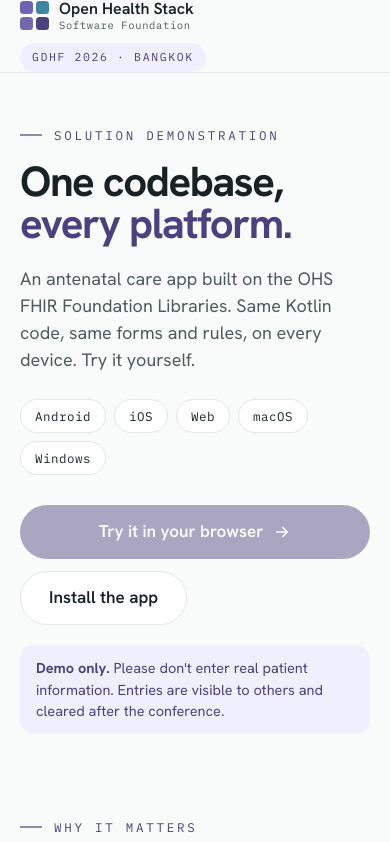
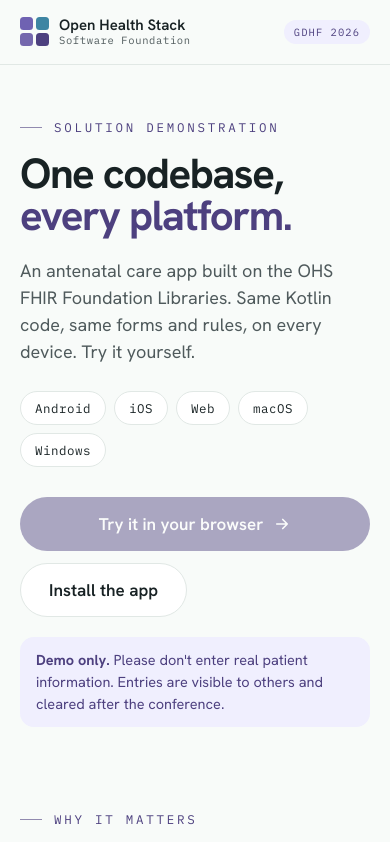
Before and after one commit to FikriMilano/gdhf-kmp-demo, a plain HTML site: page index.html in a window 390 px wide. Shown: the top 842 px of the page. Drawn offline with nearby package versions, Linux system fonts and the light colour scheme.

Commit message:
Fix top bar paddings for mobile device

```diff
--- a/index.html
+++ b/index.html
@@ -72,11 +72,12 @@ h1, h2, h3 { color: var(--ink); letter-spacing: -.02em; margin: 0; }
 
 /* Header */
 .top { background: rgba(248,251,249,.92); border-bottom: 1px solid var(--line); position: sticky; top: 0; z-index: 5; backdrop-filter: blur(8px); }
-.top .wrap { display: flex; align-items: center; justify-content: space-between; gap: 12px; min-height: 64px; flex-wrap: wrap; }
+.top .wrap { display: flex; align-items: center; justify-content: space-between; gap: 12px; min-height: 64px; padding-block: 10px; flex-wrap: nowrap; }
 .brand { display: flex; align-items: center; gap: 10px; text-decoration: none; }
 .brand-name { font-weight: 600; font-size: 16px; line-height: 1.1; color: var(--ink); }
 .brand-name small { display: block; font-family: var(--mono); font-weight: 400; font-size: 10.5px; letter-spacing: .06em; color: var(--text); margin-top: 2px; }
-.event { font-family: var(--mono); font-size: 11.5px; letter-spacing: .14em; color: var(--purple); background: var(--lavender); border-radius: 999px; padding: 5px 12px; }
+.event { font-family: var(--mono); font-size: 11.5px; letter-spacing: .14em; color: var(--purple); background: var(--lavender); border-radius: 999px; padding: 5px 12px; white-space: nowrap; flex: none; }
+@media (max-width: 520px) { .event { font-size: 10.5px; letter-spacing: .1em; padding: 4px 10px; } .event .ev-city { display: none; } .brand-name { font-size: 15px; } }
 
 /* Buttons: OHS pills */
 .btn {
@@ -335,7 +336,7 @@ html.present.cycling .present-hint { opacity: .55; }
       <span class="mark" aria-hidden="true"><i></i><i></i><i></i><i></i></span>
       <span class="brand-name">Open Health Stack<small>Software Foundation</small></span>
     </a>
-    <span class="event">GDHF 2026 · BANGKOK</span>
+    <span class="event">GDHF 2026<span class="ev-city"> · BANGKOK</span></span>
   </div>
 </header>
 
```
